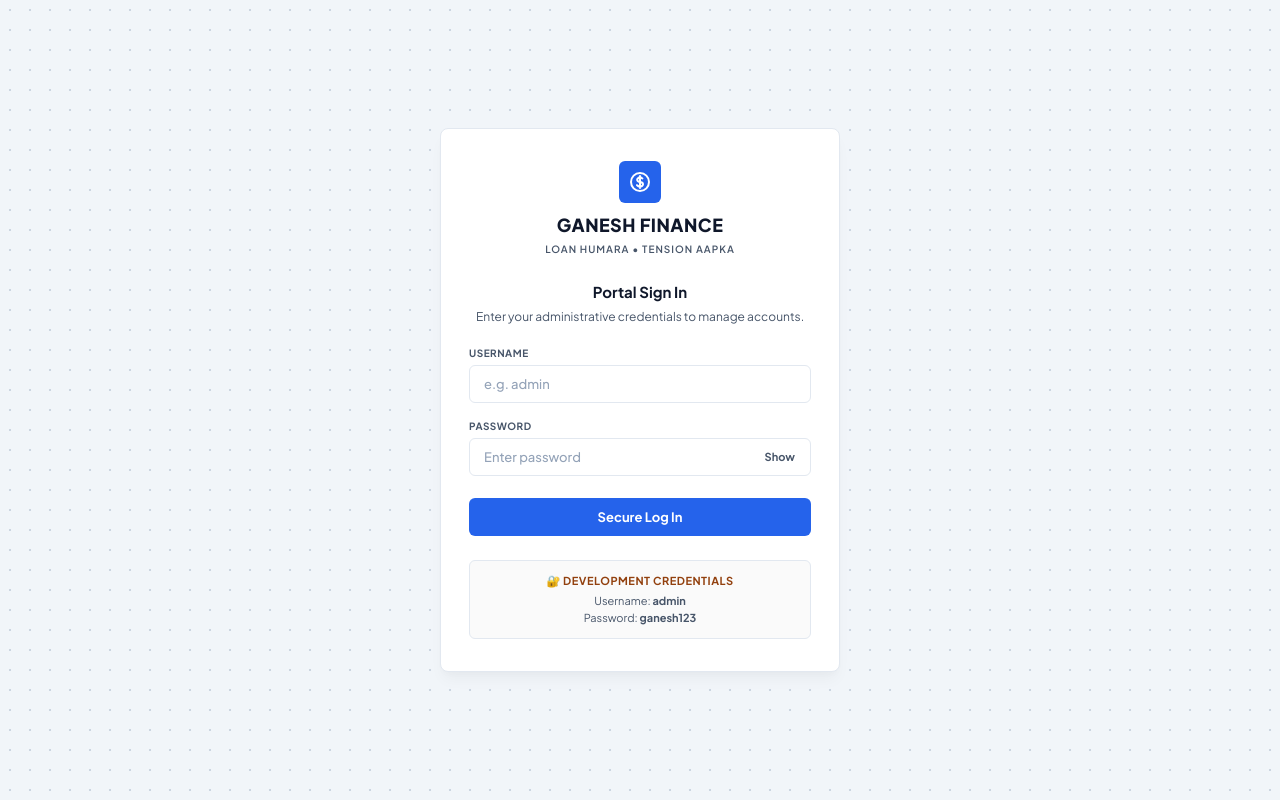
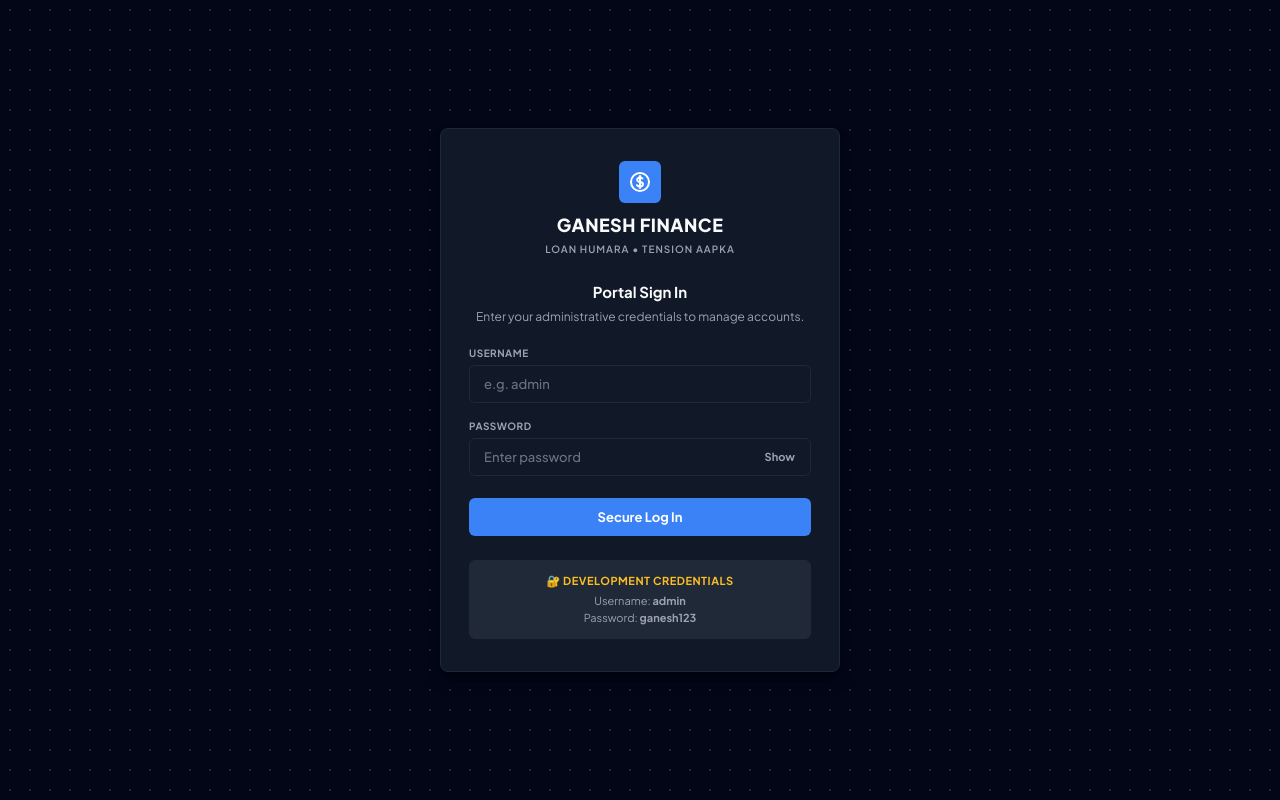
Before and after one commit to 1AbhinavBhardwaj/Loan-management-system, a React (Vite) app in the folder class-app/: page / in a window 1280 px wide. Built offline with nearby package versions, Linux system fonts and the light colour scheme.

Commit message:
design: switch to sleek, minimalist SaaS Dark Mode

```diff
--- a/class-app/src/index.css
+++ b/class-app/src/index.css
@@ -3,42 +3,42 @@
 :root {
   --font-primary: 'Plus Jakarta Sans', system-ui, -apple-system, sans-serif;
 
-  /* SaaS-style Color Palette (High contrast, professional) */
-  --bg-app: #f8fafc; /* Cool light grey */
-  --bg-card: #ffffff;
-  --bg-sidebar: #0f172a; /* Deep slate */
-  --sidebar-hover: #1e293b;
+  /* Modern Dark Mode Color Palette (Sleek & Minimalist) */
+  --bg-app: #090d16; /* Deep charcoal/slate dark background */
+  --bg-card: #111827; /* Dark slate card background */
+  --bg-sidebar: #0b0f19; /* Even deeper slate for sidebar */
+  --sidebar-hover: #1f2937;
 
-  --primary: #2563eb; /* Royal blue */
-  --primary-hover: #1d4ed8;
-  --primary-light: #eff6ff;
-  --primary-text: #1e40af;
-  --primary-glow: rgba(37, 99, 235, 0.08);
+  --primary: #3b82f6; /* Royal blue */
+  --primary-hover: #2563eb;
+  --primary-light: rgba(59, 130, 246, 0.08);
+  --primary-text: #60a5fa;
+  --primary-glow: rgba(59, 130, 246, 0.12);
 
-  --success: #15803d; /* Emerald */
-  --success-bg: #f0fdf4;
-  --success-text: #166534;
+  --success: #10b981; /* Emerald green */
+  --success-bg: rgba(16, 185, 129, 0.06);
+  --success-text: #34d399;
 
-  --warning: #d97706; /* Amber */
-  --warning-bg: #fffbeb;
-  --warning-text: #92400e;
+  --warning: #f59e0b; /* Amber */
+  --warning-bg: rgba(245, 158, 11, 0.06);
+  --warning-text: #fbbf24;
 
-  --danger: #dc2626; /* Red */
-  --danger-bg: #fef2f2;
-  --danger-text: #991b1b;
+  --danger: #ef4444; /* Red */
+  --danger-bg: rgba(239, 68, 68, 0.06);
+  --danger-text: #fca5a5;
 
-  --text-primary: #0f172a; /* Charcoal */
-  --text-secondary: #475569; /* Slate grey */
-  --text-muted: #94a3b8;
+  --text-primary: #f9fafb; /* Off-white */
+  --text-secondary: #9ca3af; /* Cool grey */
+  --text-muted: #6b7280;
 
-  --border-light: #e2e8f0;
+  --border-light: #1f2937; /* Dark grey borders */
   --border-focus: #3b82f6;
 
-  /* Crisp shadows */
-  --shadow-sm: 0 1px 2px 0 rgba(0, 0, 0, 0.05);
-  --shadow-md: 0 4px 6px -1px rgba(0, 0, 0, 0.05), 0 2px 4px -1px rgba(0, 0, 0, 0.03);
-  --shadow-lg: 0 10px 15px -3px rgba(0, 0, 0, 0.04), 0 4px 6px -2px rgba(0, 0, 0, 0.02);
-  --shadow-premium: 0 20px 25px -5px rgba(0, 0, 0, 0.05), 0 10px 10px -5px rgba(0, 0, 0, 0.02);
+  /* Crisp dark shadows */
+  --shadow-sm: 0 1px 2px 0 rgba(0, 0, 0, 0.3);
+  --shadow-md: 0 4px 6px -1px rgba(0, 0, 0, 0.3), 0 2px 4px -1px rgba(0, 0, 0, 0.2);
+  --shadow-lg: 0 10px 15px -3px rgba(0, 0, 0, 0.4), 0 4px 6px -2px rgba(0, 0, 0, 0.3);
+  --shadow-premium: 0 20px 25px -5px rgba(0, 0, 0, 0.4), 0 10px 10px -5px rgba(0, 0, 0, 0.3);
 
   /* Radii */
   --radius-sm: 6px;
@@ -75,14 +75,14 @@ body {
   padding: 24px 16px;
   display: flex;
   flex-direction: column;
-  border-right: 1px solid #1e293b;
+  border-right: 1px solid var(--border-light);
   flex-shrink: 0;
 }
 
 .brand {
   margin-bottom: 24px;
   padding-bottom: 16px;
-  border-bottom: 1px solid #1e293b;
+  border-bottom: 1px solid var(--border-light);
   display: flex;
   flex-direction: column;
   align-items: flex-start;
@@ -117,7 +117,7 @@ body {
   font-size: 10px;
   font-weight: 600;
   text-transform: uppercase;
-  color: #64748b;
+  color: #475569;
   letter-spacing: 1px;
 }
 
@@ -126,8 +126,8 @@ body {
   display: flex;
   align-items: center;
   gap: 12px;
-  background: rgba(255, 255, 255, 0.03);
-  border: 1px solid rgba(255, 255, 255, 0.06);
+  background: rgba(255, 255, 255, 0.02);
+  border: 1px solid rgba(255, 255, 255, 0.05);
   padding: 10px 12px;
   border-radius: var(--radius-md);
   margin-bottom: 20px;
@@ -136,7 +136,7 @@ body {
 .avatar {
   width: 32px;
   height: 32px;
-  background-color: #3b82f6;
+  background-color: var(--primary);
   border-radius: var(--radius-sm);
   display: flex;
   align-items: center;
@@ -159,7 +159,7 @@ body {
 
 .user-role {
   font-size: 10px;
-  color: #64748b;
+  color: #475569;
 }
 
 .sidebar-nav {
@@ -169,7 +169,7 @@ body {
 .sidebar-section-label {
   font-size: 10px;
   text-transform: uppercase;
-  color: #475569;
+  color: #374151;
   margin: 12px 0 8px 8px;
   font-weight: 700;
   letter-spacing: 0.8px;
@@ -188,7 +188,7 @@ body {
   background-color: transparent;
   border: none;
   border-radius: var(--radius-sm);
-  color: #94a3b8;
+  color: #9ca3af;
   text-align: left;
   cursor: pointer;
   font-size: 13px;
@@ -202,7 +202,7 @@ body {
 .nav-icon {
   width: 16px;
   height: 16px;
-  color: #64748b;
+  color: #4b5563;
 }
 
 .nav-item button:hover {
@@ -227,16 +227,16 @@ body {
 .sidebar-footer {
   margin-top: auto;
   padding-top: 12px;
-  border-top: 1px solid #1e293b;
+  border-top: 1px solid var(--border-light);
 }
 
 .logout-btn {
   width: 100%;
   padding: 10px 12px;
   background-color: transparent;
-  border: 1px solid #1e293b;
+  border: 1px solid var(--border-light);
   border-radius: var(--radius-sm);
-  color: #94a3b8;
+  color: #9ca3af;
   font-weight: 600;
   font-size: 13px;
   display: flex;
@@ -250,7 +250,7 @@ body {
 .logout-icon {
   width: 16px;
   height: 16px;
-  color: #64748b;
+  color: #4b5563;
 }
 
 .logout-btn:hover {
@@ -295,10 +295,10 @@ body {
   display: flex;
   align-items: center;
   gap: 8px;
-  background-color: #f1f5f9;
+  background-color: #1f2937;
   padding: 4px 8px;
   border-radius: var(--radius-sm);
-  border: 1px solid #e2e8f0;
+  border: 1px solid var(--border-light);
 }
 
 .date-sim-label {
@@ -355,7 +355,7 @@ body {
 }
 
 .btn-sim-reset:hover {
-  background-color: #f1f5f9;
+  background-color: #1f2937;
 }
 
 /* Page Contents */
@@ -418,7 +418,7 @@ body {
 .stat-box-icon {
   width: 40px;
   height: 40px;
-  background-color: #f1f5f9;
+  background-color: #1f2937;
   border-radius: var(--radius-sm);
   color: var(--text-secondary);
   display: flex;
@@ -428,16 +428,16 @@ body {
 
 .stat-box:nth-child(2) .stat-box-icon {
   background-color: var(--danger-bg);
-  color: var(--danger);
+  color: var(--danger-text);
 }
 
 .stat-box:nth-child(4) .stat-box-icon {
   background-color: var(--success-bg);
-  color: var(--success);
+  color: var(--success-text);
 }
 
 .stat-box:hover {
-  border-color: #cbd5e1;
+  border-color: #374151;
 }
 
 .stat-box h3 {
@@ -462,7 +462,7 @@ body {
   padding: 20px;
   border-radius: var(--radius-md);
   margin-bottom: 20px;
-  background-color: #fafafa;
+  background-color: #161e2e;
 }
 
 .student-form legend {
@@ -470,7 +470,7 @@ body {
   font-weight: 700;
   font-size: 12px;
   text-transform: uppercase;
-  color: var(--primary);
+  color: var(--primary-text);
   letter-spacing: 0.5px;
 }
 
@@ -510,7 +510,7 @@ body {
 }
 
 .form-row input:disabled {
-  background-color: #f1f5f9 !important;
+  background-color: #1f2937 !important;
   color: var(--text-secondary);
   cursor: not-allowed;
 }
@@ -524,7 +524,7 @@ body {
 }
 
 .simple-table th {
-  background-color: #fafafa;
+  background-color: #1f2937;
   color: var(--text-secondary);
   padding: 12px 16px;
   font-weight: 700;
@@ -544,20 +544,20 @@ body {
 }
 
 .simple-table tbody tr:hover {
-  background-color: #f8fafc;
+  background-color: #1f2937;
 }
 
 .overdue-row {
-  background-color: #fffafb !important;
+  background-color: rgba(220, 38, 38, 0.05) !important;
 }
 
 .overdue-row td {
   color: var(--danger-text) !important;
-  border-bottom-color: #fee2e2 !important;
+  border-bottom-color: rgba(220, 38, 38, 0.15) !important;
 }
 
 .overdue-row:hover {
-  background-color: #fef2f2 !important;
+  background-color: rgba(220, 38, 38, 0.1) !important;
 }
 
 /* Clean, flat SaaS Action Buttons */
@@ -592,7 +592,7 @@ body {
 }
 
 .action-btn-green:hover {
-  background-color: #166534;
+  background-color: #059669;
 }
 
 .action-btn-red {
@@ -601,7 +601,7 @@ body {
 }
 
 .action-btn-red:hover {
-  background-color: #b91c1c;
+  background-color: #dc2626;
 }
 
 .action-btn-gray {
@@ -611,7 +611,7 @@ body {
 }
 
 .action-btn-gray:hover {
-  background-color: #f1f5f9;
+  background-color: #1f2937;
   color: var(--text-primary);
 }
 
@@ -628,7 +628,7 @@ body {
 }
 
 .text-green {
-  color: var(--success) !important;
+  color: var(--success-text) !important;
 }
 
 .text-orange {
@@ -636,7 +636,7 @@ body {
 }
 
 .text-red {
-  color: var(--danger) !important;
+  color: var(--danger-text) !important;
 }
 
 .bold {
@@ -650,7 +650,7 @@ body {
 .no-data {
   text-align: center;
   padding: 32px;
-  background-color: #fafafa;
+  background-color: var(--bg-card);
   border: 1px dashed var(--border-light);
   border-radius: var(--radius-md);
   color: var(--text-secondary);
@@ -686,7 +686,7 @@ body {
 .simple-alert-box {
   background-color: var(--warning-bg);
   color: var(--warning-text);
-  border: 1px solid #fde68a;
+  border: 1px solid rgba(245, 158, 11, 0.2);
   padding: 14px 18px;
   border-radius: var(--radius-sm);
   margin-top: 16px;
@@ -704,8 +704,8 @@ body {
   width: 100vw;
   align-items: center;
   justify-content: center;
-  background-color: #f1f5f9; /* Slate grid background */
-  background-image: radial-gradient(#cbd5e1 1px, transparent 1px);
+  background-color: #020617; /* Deepest black/slate */
+  background-image: radial-gradient(#1e293b 1px, transparent 1px);
   background-size: 20px 20px;
   padding: 24px;
 }
@@ -786,7 +786,7 @@ body {
 
 .login-error-alert {
   background-color: var(--danger-bg);
-  border: 1px solid #fecaca;
+  border: 1px solid rgba(239, 68, 68, 0.2);
   color: var(--danger-text);
   padding: 10px 14px;
   border-radius: var(--radius-sm);
@@ -881,7 +881,7 @@ body {
 }
 
 .login-helper-box {
-  background: #fafafa;
+  background: #1f2937;
   border: 1px solid var(--border-light);
   border-radius: var(--radius-sm);
   padding: 12px;
```
